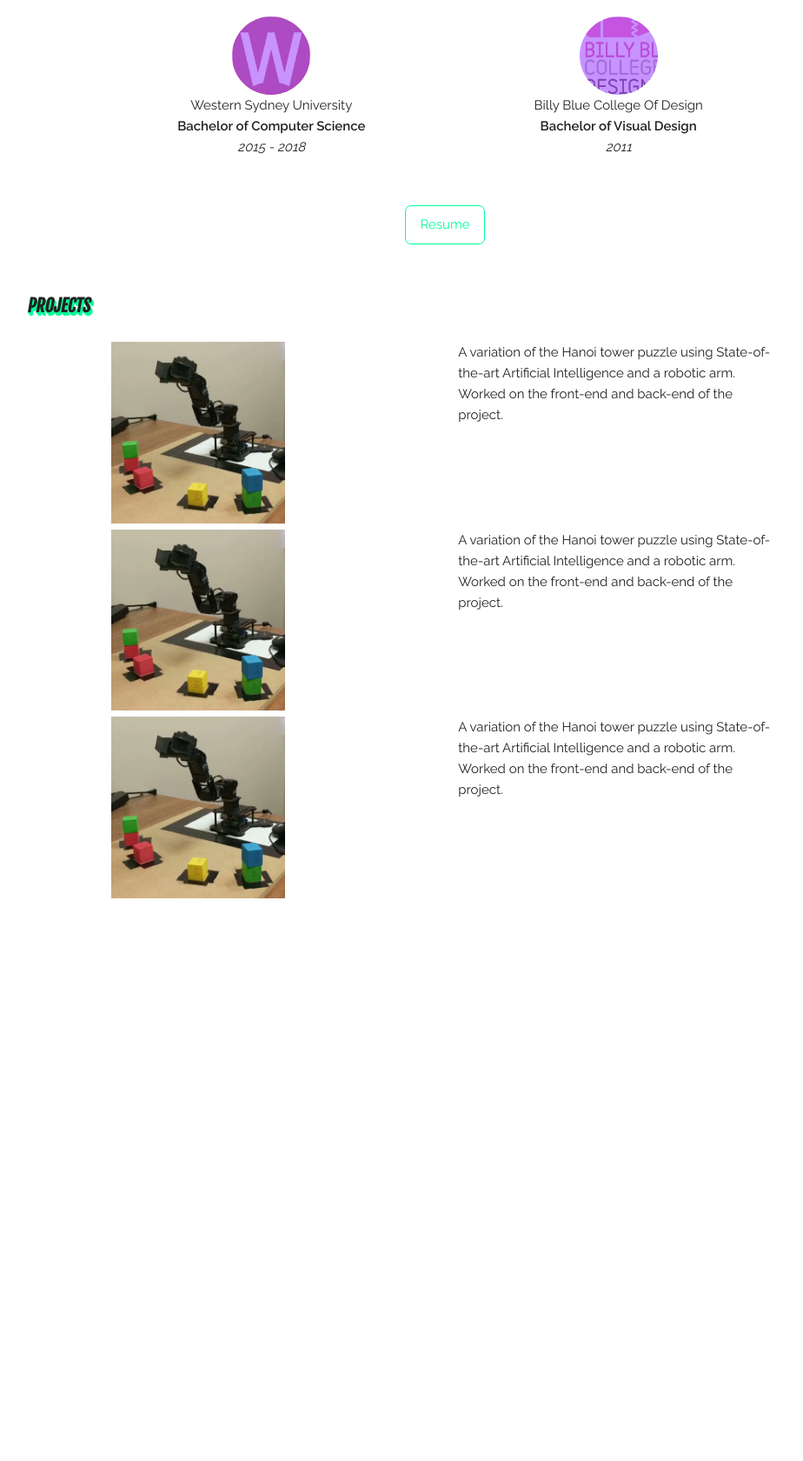
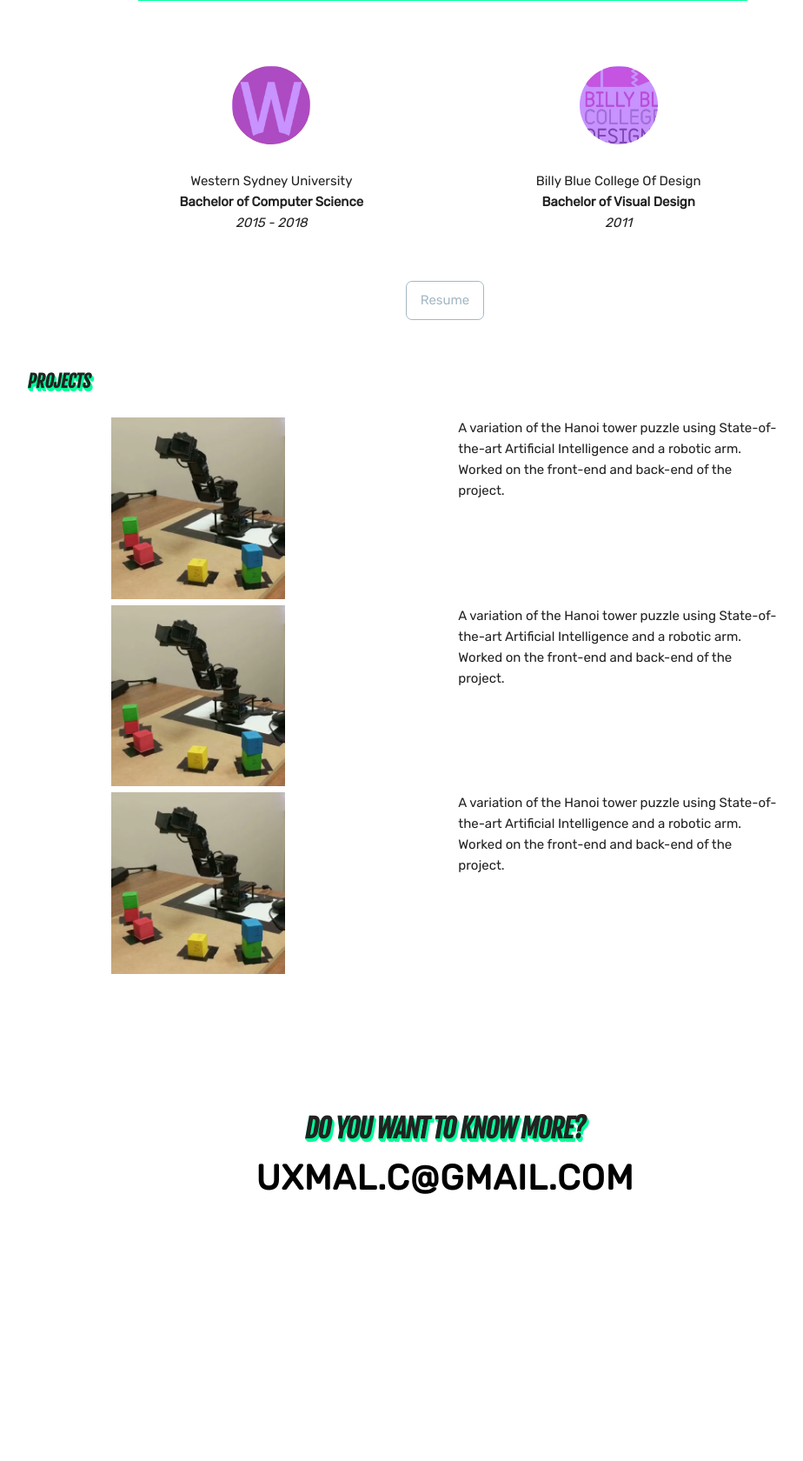
Before and after one commit to UxmalCuellar/v1, a Flask app: page / in a window 1280 px wide. Shown: the part 1295-2975 px from the top of the page at 87% size, without its empty margins (128-1052 px from the left). Before the commit the page ends 2328 px from the top, so only its background shows below. Run offline with Flask 2, Linux system fonts and the light colour scheme.

Commit message:
Added contact section

```diff
--- a/static/main.css
+++ b/static/main.css
@@ -1,6 +1,7 @@
 html, body {
-    min-height: 100% !important;
-    height: 100%;
+   font-family: 'Rubik', sans-serif;
+   min-height: 100% !important;
+   height: 100%;
 }
 
 .title {
@@ -55,6 +56,7 @@ html, body {
 .navbar {
    position: fixed;
    width: 100%;
+   z-index: 1;
 }
 
 .goto-top {
@@ -152,7 +154,7 @@ div:hover .bar3 {
 }
 
 .dropdown-content a:hover {
-   background-color: none;
+   background-color: transparent;
    border-left: 4px solid #00ff99;
 }
 
@@ -258,13 +260,15 @@ div:hover .bar3 {
    padding: 20px;
 }
 /* Eduction */
-.edu p {
-   text-align: center;
-}
 
 .edu .container  {
    padding-top: 50px;
    padding-bottom: 50px;
+}
+
+.edu p {
+   padding-top: 30px;
+   text-align: center;
 }
 
 #wsu_logo, #billyblue {
@@ -291,6 +295,11 @@ div:hover .bar3 {
    margin-right: auto;
    display: block;
 }
+
+.edu_logo p {
+   color: #a4b8c4;
+}
+
 .color-overlay {
    position: relative;
 }
@@ -302,7 +311,7 @@ div:hover .bar3 {
    left: 0;
    right: 0;
    bottom: 0;
-   transition: all .3s linear;
+   transition: all .2s linear;
 }
 
 .color-overlay:hover:before {
@@ -335,17 +344,71 @@ div:hover .bar3 {
 }
 
 #download {
+   /*
    border: 1px solid #00ff99;
-   color: #00ff99;
+   */
+   border: 1px solid #a4b8c4;
+   color: #a4b8c4;
    line-height: 1;
    display: inline-block;
    padding: 14px 16px;
    border-radius: 7px;
    text-decoration: none;
-   transition: all .3s linear;
+   transition: all .2s linear;
 }
 
 #download:hover {
+   border: 1px solid #ffffff;
    background: #00ff99;
    color: white;
 }
+
+.contact {
+   text-align: center;
+   font-family: 'Fjalla One', sans-serif;
+}
+
+.contact h1 {
+   font-size: 30px;
+}
+
+.contact button  {
+   font-family: 'Rubik', sans-serif;
+   border: none;
+   font-size: 40px;
+   font-weight: bold;
+   color: black;
+}
+
+.contact .toolTipText {
+  visibility: hidden;
+  width: 140px;
+  background-color: #555;
+  color: #fff;
+  text-align: center;
+  border-radius: 6px;
+  padding: 5px;
+  position: absolute;
+  z-index: 1;
+  bottom: 150%;
+  left: 50%;
+  margin-left: -75px;
+  opacity: 0;
+  transition: opacity 0.3s;
+}
+
+.contact .toolTipText::after {
+  content: "";
+  position: absolute;
+  top: 100%;
+  left: 50%;
+  margin-left: -5px;
+  border-width: 5px;
+  border-style: solid;
+  border-color: #555 transparent transparent transparent;
+}
+
+.contact::hover .toolTipText {
+  visibility: visible;
+  opacity: 1;
+}
--- a/static/script.js
+++ b/static/script.js
@@ -71,3 +71,32 @@ $(document).ready(function(){
     }
   });
 });
+
+/* email is copied to clipboard when clicked
+
+
+var copyEmailBtn = document.querySelector(".copy-email");
+
+copyEmailBtn.addEventListener("click", function(event) {
+   copyToClipboard("uxmal.c@gmail.com");
+});
+
+function copyToClipboard(email) {
+   navigator.clipboard.writeText(email);
+}
+*/
+function copyEmail() {
+   var copytext = document.getElementById("copy-email").value;
+   copytext.select();
+   copytext.setSelectionRange(0, 20);
+
+   document.execCommand("copy");
+
+   var tooltip = document.getElementById("emailToolTip");
+   tooltip.innerHTML = "COPIED TO CLIPBOARD";
+}
+
+function mouseOut() {
+   var tooltip = document.getElementById("emailToolTip");
+   tooltip.innerHTML = "CLICK TO COPY";
+}
--- a/templates/index.html
+++ b/templates/index.html
@@ -16,7 +16,7 @@
 	 <div class="one column">
 	 </div>
 	 <div class="eleven columns">
-	    <p style="background-color: #00ff99"  id="aboutme"><i>I am a developer and I like to create things. I am interested in python, machine learning and building applications using frameworks like Electron.</i></p>
+	    <p style="background-color: #00ff99;"  id="aboutme"><i>I am a developer and I enjoy creating. I am interested and have worked with python, machine learning and building applications using frameworks like Electron.</i></p>
 	 </div>
       </div>
    </div>
@@ -79,5 +79,15 @@
       </div>
    </div>
 </div>
+<div class="container" style="height: 50%;">
+   <div class="contact">
+      <div class="sub-head">
+	 <h1><b>DO YOU WANT TO KNOW MORE?</b></h1>
+      </div>
+      <button onclick="copyEmail()" onmouseout="mouseOut()" id="copy-email" value="uxmal.c@gmail.com">
+	 <span id="emailToolTip" class="toolTipText">CLICK TO COPY</span>UXMAL.C@GMAIL.COM</button>
+
+   </div>
+</div>
 
 {% endblock content %}
```
